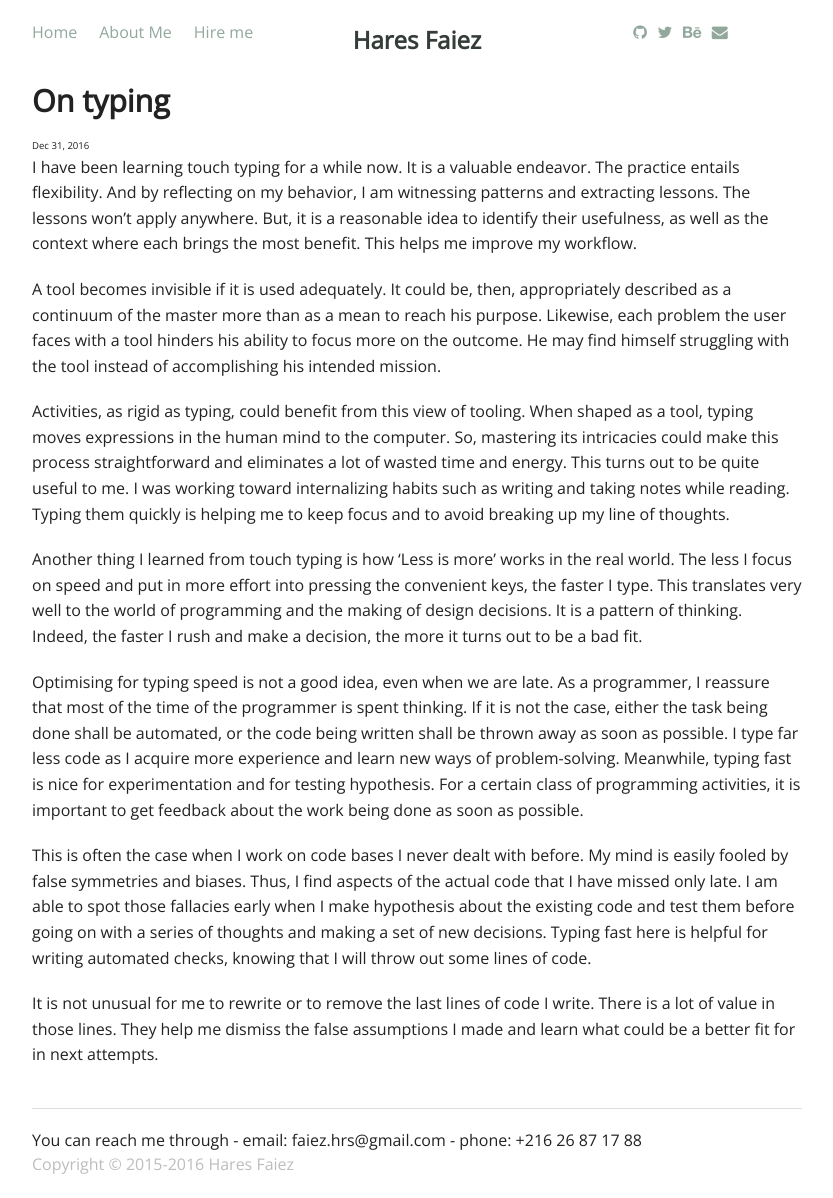
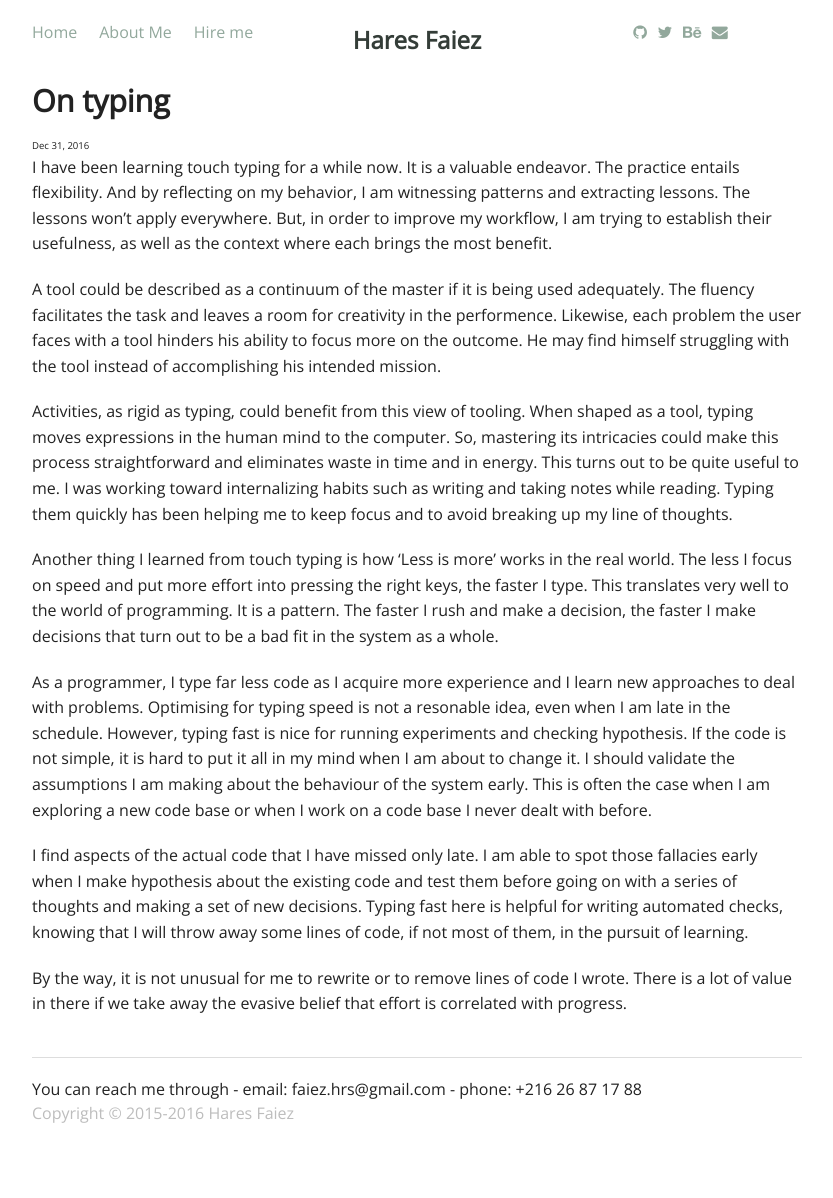
Before and after one commit to haresfaiez/haresfaiez.github.io, a Jekyll site: the page built from _posts/2016-12-31-on-typing.md, in a window 1280 px wide. Shown: the whole page, without its empty margins (223-1056 px from the left). Built offline with Jekyll 4.4.1, drawn with Linux system fonts in a browser that asks for light colours; some web fonts are replaced; comment, search, counter and statistics services are not loaded; after the commit the page ends 1146 px from its top, so only the background shows below that.

Commit message:
Improve the on-typing post

```diff
--- a/_posts/2016-12-31-on-typing.md
+++ b/_posts/2016-12-31-on-typing.md
@@ -10,13 +10,12 @@ tags: typing
 I have been learning touch typing for a while now. It is a valuable endeavor.
 The practice entails flexibility. And by reflecting on my behavior,
 I am witnessing patterns and extracting lessons.
-The lessons won't apply anywhere. But, it is a reasonable idea to identify
-their usefulness, as well as the context where each brings the most
-benefit. This helps me improve my workflow.
+The lessons won't apply everywhere.
+But, in order to improve my workflow, I am trying to establish
+their usefulness, as well as the context where each brings the most benefit.
 
-A tool becomes invisible if it is used adequately.
-It could be, then, appropriately described as a continuum of the master
-more than as a mean to reach his purpose.
+A tool could be described as a continuum of the master if it is being used adequately.
+The fluency facilitates the task and leaves a room for creativity in the performence.
 Likewise, each problem the user faces with a tool hinders his ability
 to focus more on the outcome.
 He may find himself struggling with the tool instead of accomplishing his intended
@@ -25,37 +24,35 @@ mission.
 Activities, as rigid as typing, could benefit from this view of tooling.
 When shaped as a tool, typing moves expressions in the human mind to the computer.
 So, mastering its intricacies could make this process straightforward
-and eliminates a lot of wasted time and energy.
+and eliminates waste in time and in energy.
 This turns out to be quite useful to me.
 I was working toward internalizing habits such as writing and taking notes while reading.
-Typing them quickly is helping me to keep focus and to avoid breaking up my line of thoughts.
+Typing them quickly has been helping me to keep focus
+and to avoid breaking up my line of thoughts.
 
 Another thing I learned from touch typing is how 'Less is more' works in the real world.
-The less I focus on speed and put in more effort into pressing the convenient keys,
+The less I focus on speed and put more effort into pressing the right keys,
 the faster I type.
-This translates very well to the world of programming and the making of design decisions.
-It is a pattern of thinking.
-Indeed, the faster I rush and make a decision, the more it turns out to be a bad fit.
+This translates very well to the world of programming. It is a pattern.
+The faster I rush and make a decision,
+the faster I make decisions that turn out to be a bad fit in the system as a whole.
 
-Optimising for typing speed is not a good idea, even when we are late.
-As a programmer,
-I reassure that most of the time of the programmer is spent thinking.
-If it is not the case, either the task being done shall be automated, or the code
-being written shall be thrown away as soon as possible.
-I type far less code as I acquire more experience
-and learn new ways of problem-solving.
-Meanwhile, typing fast is nice for experimentation and for testing hypothesis.
-For a certain class of programming activities,
-it is important to get feedback about the work being done as soon as possible.
+As a programmer, I type far less code as I acquire more experience
+and I learn new approaches to deal with problems.
+Optimising for typing speed is not a resonable idea, even when I am late in the schedule.
+However, typing fast is nice for running experiments and checking hypothesis.
+If the code is not simple, it is hard to put it all in my mind when I am about to change it.
+I should validate the assumptions I am making about the behaviour of the system early.
+This is often the case when I am exploring a new code base
+or when I work on a code base I never dealt with before.
 
-This is often the case when I work on code bases I never dealt with before.
-My mind is easily fooled by false symmetries and biases.
-Thus, I find aspects of the actual code that I have missed only late.
+I find aspects of the actual code that I have missed only late.
 I am able to spot those fallacies early when I make hypothesis about the existing code
 and test them before going on with a series of thoughts and making a set of new decisions.
 Typing fast here is helpful for writing automated checks,
-knowing that I will throw out some lines of code.
+knowing that I will throw away some lines of code,
+if not most of them, in the pursuit of learning.
 
-It is not unusual for me to rewrite or to remove the last lines of code I write.
-There is a lot of value in those lines. They help me dismiss the false assumptions
-I made and learn what could be a better fit for in next attempts.
+By the way, it is not unusual for me to rewrite or to remove lines of code I wrote.
+There is a lot of value in there if we take away the evasive belief
+that effort is correlated with progress.
```
